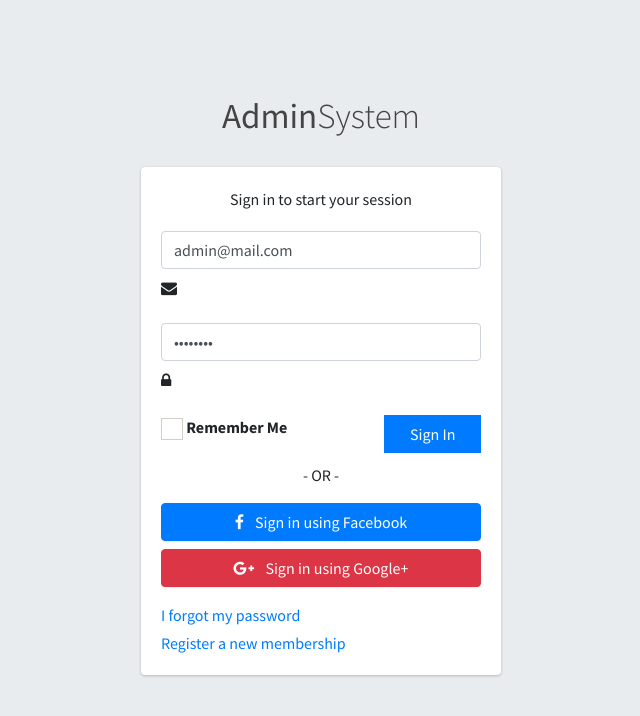
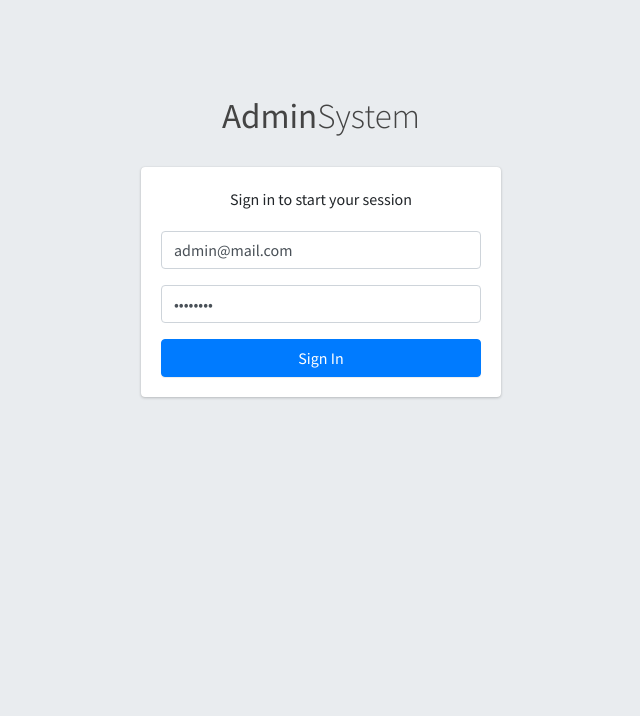
Before and after one commit to nuridincs/inventory-safety-stock, a CodeIgniter app: page /database/ in a window 1280 px wide. Shown: the top 716 px of the page, without its empty margins (319-959 px from the left). Run offline with CodeIgniter, Linux system fonts and the light colour scheme; some libraries are stand-ins or nearby versions.

Commit message:
adjust login page

```diff
--- a/application/controllers/Auth.php
+++ b/application/controllers/Auth.php
@@ -16,7 +16,7 @@ class Auth extends CI_Controller{
 
   function login()
   {
-    redirect('dashboard1');
+    redirect('general');
   }
 
   function logout()
--- a/application/views/content/home.php
+++ b/application/views/content/home.php
@@ -3,7 +3,7 @@
     <div class="container-fluid">
       <div class="row mb-2">
         <div class="col-sm-6">
-          <h1 class="m-0 text-dark">Welcome Back</h1>
+          <h1 class="m-0 text-dark">Selamat datang di Aplikasi PT. Dony</h1>
         </div>
       </div>
     </div>
--- a/application/views/login.php
+++ b/application/views/login.php
@@ -31,29 +31,29 @@
       <form action="<?php echo site_url('auth/login'); ?>" method="post">
         <div class="form-group has-feedback">
           <input type="email" value="admin@mail.com" class="form-control" placeholder="Email">
-          <span class="fa fa-envelope form-control-feedback"></span>
+          <!-- <span class="fa fa-envelope form-control-feedback"></span> -->
         </div>
         <div class="form-group has-feedback">
           <input type="password" value="password" class="form-control" placeholder="Password">
-          <span class="fa fa-lock form-control-feedback"></span>
+          <!-- <span class="fa fa-lock form-control-feedback"></span> -->
         </div>
         <div class="row">
-          <div class="col-8">
+          <!-- <div class="col-8">
             <div class="checkbox icheck">
               <label>
                 <input type="checkbox"> Remember Me
               </label>
             </div>
-          </div>
+          </div> -->
           <!-- /.col -->
-          <div class="col-4">
-            <button type="submit" class="btn btn-primary btn-block btn-flat">Sign In</button>
+          <div class="col">
+            <button type="submit" class="btn btn-primary btn-block">Sign In</button>
           </div>
           <!-- /.col -->
         </div>
       </form>
 
-      <div class="social-auth-links text-center mb-3">
+      <!-- <div class="social-auth-links text-center mb-3">
         <p>- OR -</p>
         <a href="#" class="btn btn-block btn-primary">
           <i class="fa fa-facebook mr-2"></i> Sign in using Facebook
@@ -61,15 +61,15 @@
         <a href="#" class="btn btn-block btn-danger">
           <i class="fa fa-google-plus mr-2"></i> Sign in using Google+
         </a>
-      </div>
+      </div> -->
       <!-- /.social-auth-links -->
 
-      <p class="mb-1">
+      <!-- <p class="mb-1">
         <a href="#">I forgot my password</a>
       </p>
       <p class="mb-0">
         <a href="register.html" class="text-center">Register a new membership</a>
-      </p>
+      </p> -->
     </div>
     <!-- /.login-card-body -->
   </div>
```
